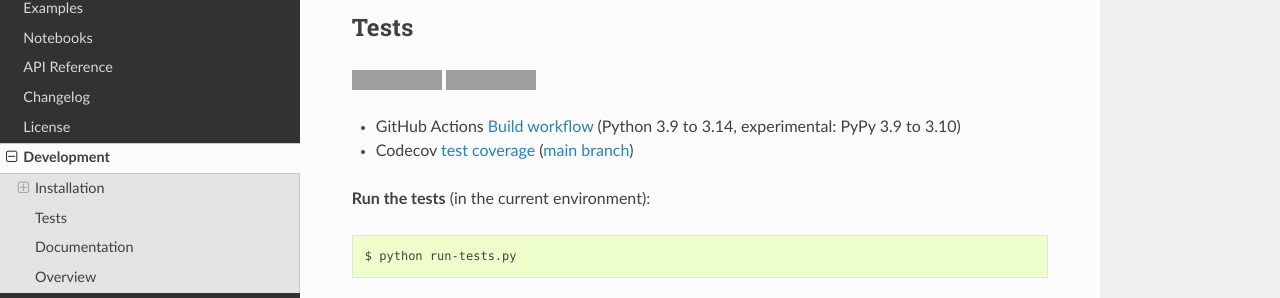
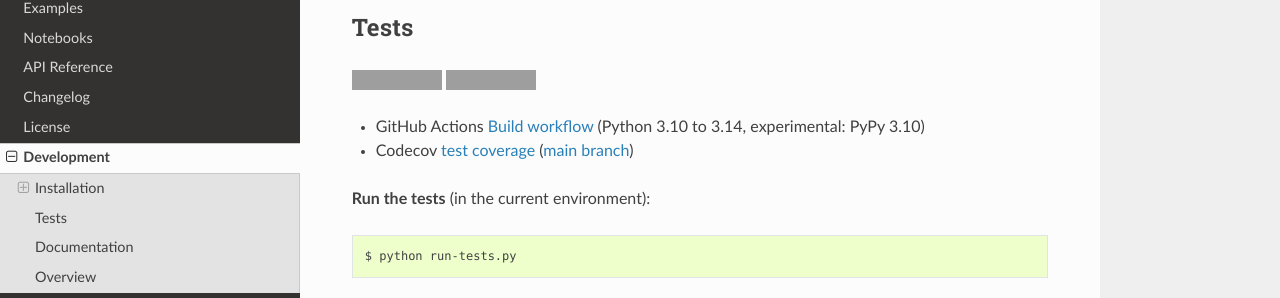
Before and after one commit to xflr6/graphviz, a Sphinx documentation site: the page built from docs/development.rst, in a window 1280 px wide and 900 px high, scrolled down 741 px. Shown: the part 141-439 px from the top of the window. Built offline with Sphinx 7.4.7 and the Read the Docs theme 3.1.0, drawn with Linux system fonts in a browser that asks for light colours; the version number is read from the project's files by our own code; grey boxes are pictures that could not be loaded.

Commit message:
drop Python 3.9 support

```diff
--- a/README.rst
+++ b/README.rst
@@ -39,7 +39,7 @@ Links
 Installation
 ------------
 
-This package runs under Python 3.9+, use pip_ to install:
+This package runs under Python 3.10+, use pip_ to install:
 
 .. code:: bash
 
--- a/docs/development.rst
+++ b/docs/development.rst
@@ -48,7 +48,7 @@ Tests
 
 - GitHub Actions
   `Build workflow <https://github.com/xflr6/graphviz/actions/workflows/build.yaml>`_
-  (Python 3.9 to 3.14, experimental: PyPy 3.9 to 3.10)
+  (Python 3.10 to 3.14, experimental: PyPy 3.10)
 - Codecov
   `test coverage <https://app.codecov.io/gh/xflr6/graphviz>`_
   (`main branch <https://app.codecov.io/gh/xflr6/graphviz/branch/master>`_)
--- a/docs/installation.rst
+++ b/docs/installation.rst
@@ -2,7 +2,7 @@ Installation
 ------------
 
 :doc:`graphviz <api>` provides a simple pure-Python interface for the Graphviz_
-graph-drawing software. It runs under Python 3.9+. To install it with pip_, run
+graph-drawing software. It runs under Python 3.10+. To install it with pip_, run
 the following:
 
 .. code:: bash
--- a/pyproject.toml
+++ b/pyproject.toml
@@ -7,14 +7,13 @@ readme = "README.rst"
 license = "MIT"
 license-files = ["LICENSE.txt"]
 dynamic = ["version"]
-requires-python = ">=3.9"
+requires-python = ">=3.10"
 classifiers = [
   "Development Status :: 4 - Beta",
   "Intended Audience :: Developers",
   "Intended Audience :: Science/Research",
   "Operating System :: OS Independent",
   "Programming Language :: Python :: 3",
-  "Programming Language :: Python :: 3.9",
   "Programming Language :: Python :: 3.10",
   "Programming Language :: Python :: 3.11",
   "Programming Language :: Python :: 3.12",
@@ -101,7 +100,7 @@ omit = ["*/conftest.py"]
 [tool.tox]
 legacy_tox_ini = """
   [tox]
-  envlist = py{314,313,312,311,310,39}
+  envlist = py{314,313,312,311,310}
   skip_missing_interpreters = true
 
   [testenv]
```
Also changed, not shown: 1 other file.
